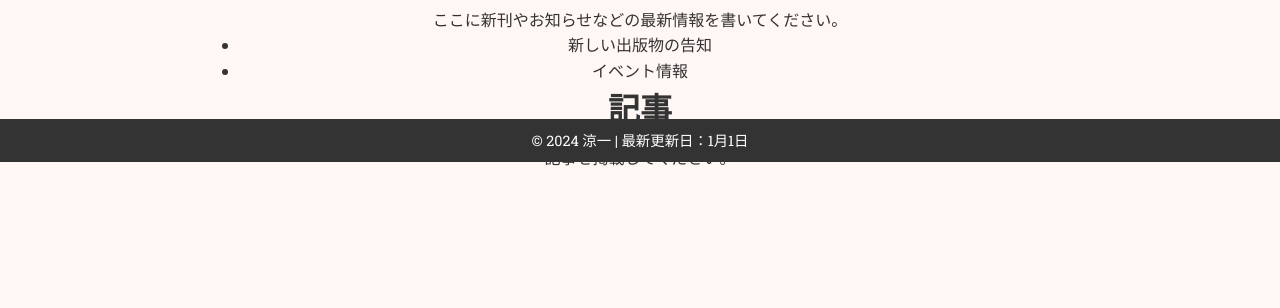
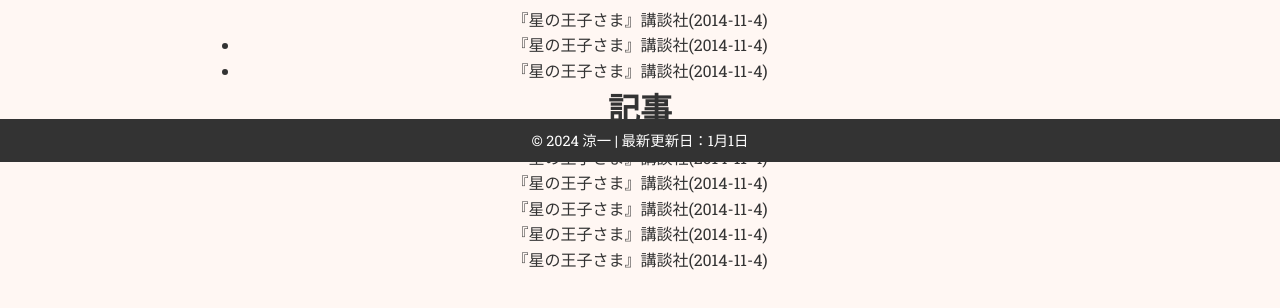
Before and after one commit to ox-nac/ox-nac.github.io, a plain HTML site: page index.html in a window 1280 px wide. Shown: the part 638-946 px from the top of the page. Before the commit the page ends 868 px from the top, so only its background shows below. Drawn offline with Linux system fonts and the light colour scheme.

Commit message:
Update index.html

```diff
--- a/index.html
+++ b/index.html
@@ -98,17 +98,21 @@
     <!-- 最新情報セクション -->
     <section id="news" class="section-left">
       <h2>最新情報</h2>
-      <p>ここに新刊やお知らせなどの最新情報を書いてください。</p>
+      <p>『星の王子さま』講談社(2014-11-4)</p>
       <ul>
-        <li>新しい出版物の告知</li>
-        <li>イベント情報</li>
+        <li>『星の王子さま』講談社(2014-11-4)</li>
+        <li>『星の王子さま』講談社(2014-11-4)</li>
       </ul>
     </section>
 
     <!-- 記事セクション -->
     <section id="article" class="section-left">
       <h2>記事</h2>
-      <p>記事を掲載してください。</p>
+      <p>『星の王子さま』講談社(2014-11-4)</p>
+      <p>『星の王子さま』講談社(2014-11-4)</p>
+      <p>『星の王子さま』講談社(2014-11-4)</p>
+      <p>『星の王子さま』講談社(2014-11-4)</p>
+      <p>『星の王子さま』講談社(2014-11-4)</p>
     </section>
   </main>
 
```
